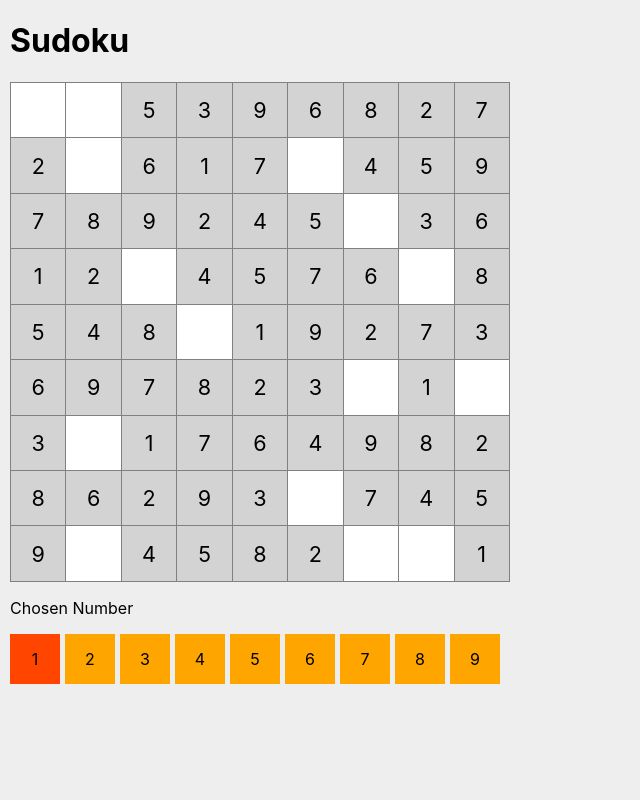
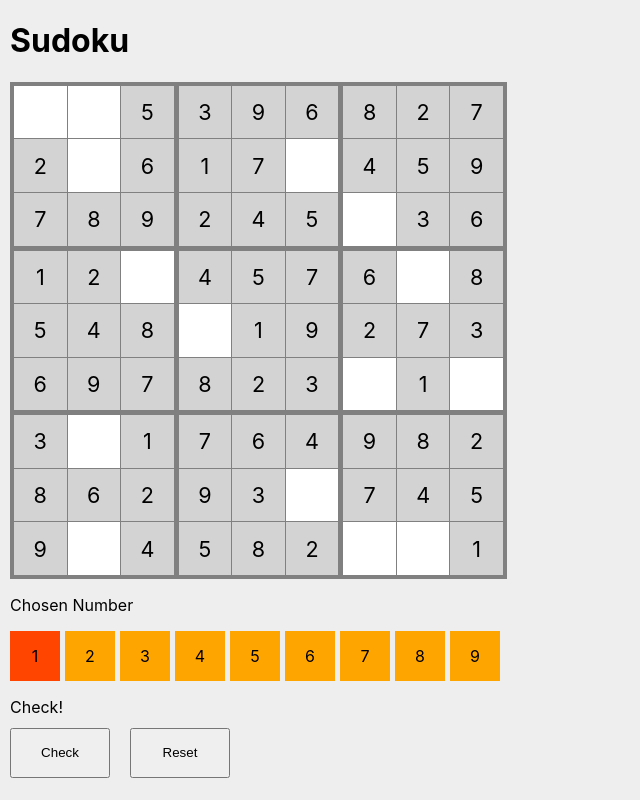
Before and after one commit to najwer23/sudoku, a React (Create React App) app: page /#/ in a window 1280 px wide. Shown: the whole page, without its empty margins (0-640 px from the left). Built offline with nearby package versions, Linux system fonts and the light colour scheme.

Commit message:
Easy sudoku

```diff
--- a/src/sudoku/Sudoku.tsx
+++ b/src/sudoku/Sudoku.tsx
@@ -6,10 +6,11 @@ export const Sudoku = (): JSX.Element => {
 	const sudoku = sudokuGenerate();
 
 	const [board, setBoard] = useState<SudokuBoardFlatType>(sudoku.boardToPlay)
+	const [boardSolved, _] = useState<SudokuBoardFlatType>(sudoku.boardSolved)
 
 	return (
 		<>
-			<SudokuBoard board={board} setBoard={setBoard} />
+			<SudokuBoard board={board} setBoard={setBoard} boardSolved={boardSolved} />
 		</>
 	)
 }
--- a/src/sudoku/SudokuBoard.styled.ts
+++ b/src/sudoku/SudokuBoard.styled.ts
@@ -1,6 +1,6 @@
 import styled, { css } from "styled-components";
 
-const item = `calc(11.111111111% - 3.1111111px)`;
+const item = `calc(11.111111111% - 5px)`;
 
 export const BoardBox = styled.div`
 	width: 90%;
@@ -24,6 +24,25 @@ export const BoardBoxItem = styled.div`
 	&:nth-child(9n) {
 		width: calc(${item} + 2px);
 		border-right: 1px solid grey;
+	}
+
+	&:nth-child(9n + 1) {
+		border-left: 4px solid grey;
+	}
+
+	&:nth-child(3n) {
+		width: calc(${item} + 2px);
+		border-right: 4px solid grey;
+	}
+
+	&:nth-child(n + 19):nth-child(-n + 27),
+	&:nth-child(n + 46):nth-child(-n + 54),
+	&:nth-child(n + 73):nth-child(-n + 81) {
+		border-bottom: 4px solid grey;
+	}
+
+	&:nth-child(n):nth-child(-n + 9) {
+		border-top: 4px solid grey;
 	}
 
 	&:nth-last-child(-n + 9) {
@@ -56,6 +75,7 @@ export const BoardNumbers = styled.div`
 	gap: 5px;
 	margin: 10px;
 	flex-wrap: wrap;
+	max-width: 90%;
 `;
 
 export const TextWrapper = styled.div`
@@ -73,3 +93,11 @@ export const BoardNumber = styled.div<{ $active: boolean }>`
 	user-select: none; /* Standard syntax */
 	cursor: pointer;
 `;
+
+export const ControlButton = styled.button`
+	margin: 10px;
+	height: 50px;
+	width: 100px;
+	cursor: pointer;
+	margin-top: -5px;
+`
--- a/src/sudoku/SudokuBoard.tsx
+++ b/src/sudoku/SudokuBoard.tsx
@@ -1,15 +1,24 @@
 import { useState } from "react"
-import { BoardBox, BoardBoxItem, BoardBoxItemValue, BoardBoxItemValueGen, BoardNumber, BoardNumbers, TextWrapper } from "./SudokuBoard.styled"
+import { BoardBox, BoardBoxItem, BoardBoxItemValue, BoardBoxItemValueGen, BoardNumber, BoardNumbers, ControlButton, TextWrapper } from "./SudokuBoard.styled"
 
-export const SudokuBoard = ({ board, setBoard }: SudokuBoardType) => {
+export const SudokuBoard = ({ board, setBoard, boardSolved }: SudokuBoardType) => {
 	const [number, setNumber] = useState(1);
+	// 1 - board; 2 - boardSolved;
+	const [currentBoard, setCurrentBoard] = useState(1)
 
 	const onClickBoardItem = (index: number, value: string) => () => {
 		const newValue = board.map((v, i) => (i === index) ? "a" + value : v)
 		setBoard(newValue)
 	}
 
-	const onClikcBoardNumber = (n: number) => () => setNumber(n)
+	const onClikcBoardNumber = (n: number) => () => setNumber(n);
+
+	const onClickChangeBoard = () => setCurrentBoard(currentBoard - 1 > 0 ? 1 : 2);
+
+	const onClickReset = () => {
+		const newValue = board.map((v, i) => (v.includes("a")) ? "" : v)
+		setBoard(newValue)
+	}
 
 	return (
 		<>
@@ -18,11 +27,11 @@ export const SudokuBoard = ({ board, setBoard }: SudokuBoardType) => {
 			</TextWrapper>
 
 			<BoardBox>
-				{board.map((value, index) => (
+				{(currentBoard == 1 ? board : boardSolved).map((value, index) => (
 					<BoardBoxItem key={"box-item" + index}>
 						{value === "" || value.includes("a") ?
-							<BoardBoxItemValue key={"box-value" + index} onClick={onClickBoardItem(index, String(number))}
-							>{value.slice(1)}
+							<BoardBoxItemValue key={"box-value" + index} onClick={onClickBoardItem(index, String(number))}>
+								{value.match(/\d+/)?.pop()}
 							</BoardBoxItemValue> :
 							<BoardBoxItemValueGen key={"box-value" + index}>{value}</BoardBoxItemValueGen>
 						}
@@ -38,9 +47,21 @@ export const SudokuBoard = ({ board, setBoard }: SudokuBoardType) => {
 			<BoardNumbers>
 				{Array(9)
 					.fill(null)
-					.map((_, i) => <BoardNumber onClick={onClikcBoardNumber(i + 1)} $active={(i + 1) === number}>{i + 1}
+					.map((_, i) => <BoardNumber key={i} onClick={onClikcBoardNumber(i + 1)} $active={(i + 1) === number}>{i + 1}
 					</BoardNumber>)}
 			</BoardNumbers>
+
+			<TextWrapper>
+				<p>Check!</p>
+			</TextWrapper>
+
+			<ControlButton onClick={onClickChangeBoard}>
+				{(currentBoard == 1 ? "Check" : "Play")}
+			</ControlButton>
+
+			<ControlButton onClick={onClickReset}>
+				Reset
+			</ControlButton>
 
 		</>
 	)
--- a/src/types.ts
+++ b/src/types.ts
@@ -1,5 +1,7 @@
 interface SudokuBoardType {
 	board: SudokuBoardFlatType;
+	boardSolved: SudokuBoardFlatType;
+
 	setBoard: (arg: SudokuBoardFlatType) => void;
 }
 
```
